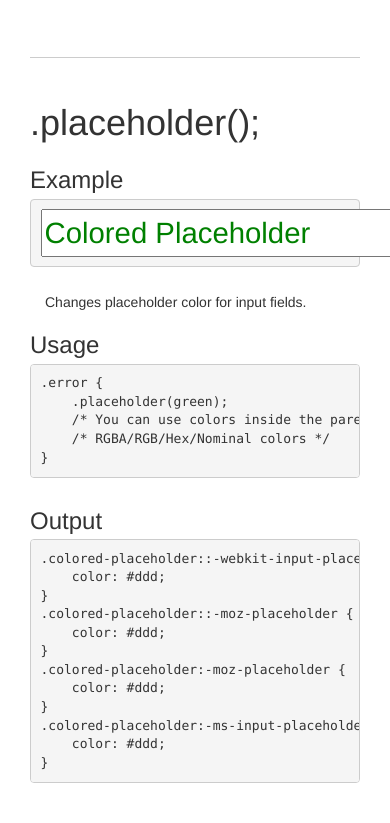
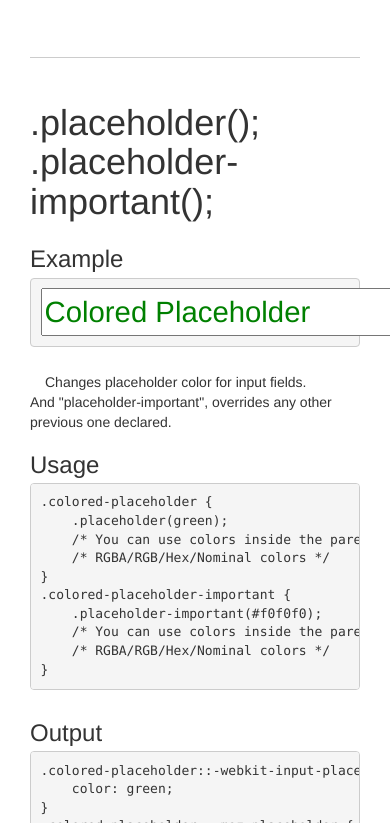
Before and after one commit to ghaschel/koffie, a website: page demo/demo.html in a window 390 px wide. Shown: the part 1881-2704 px from the top of the page. Drawn offline with Linux system fonts and the light colour scheme.

Commit message:
1.0.2 - Fixes and New mixins.
Treasure.less
> added .placeholder-important();
> added -ms-backface-visibility to .fix-flickering class
> added .animated() mixin
> added .img class, for responsive "fake" image containers.

Demo
> Fixed some entries
> Added some entries
> More coming in the next release.

```diff
--- a/demo/demo.html
+++ b/demo/demo.html
@@ -125,7 +125,8 @@ text-shadow: 2px 2px #ffff00,
 								</section>
 								<section class="col-lg-12 col-md-12 col-sm-12 col-xs-12 no-padding example" id="example-3">
 									<h1 class="clearfix">
-										.placeholder();
+										.placeholder();<br/>
+										.placeholder-important();
 									</h1>
 									<h3>Example</h3>
 									<div class="border-box">
@@ -135,12 +136,18 @@ text-shadow: 2px 2px #ffff00,
 									</div>
 									<div class="expl">
 										Changes placeholder color for input fields.<br/>
+										And "placeholder-important", overrides any other previous one declared.
 									</div>
 									<h3>Usage</h3>
 									<p>
 <pre>
-.error {
+.colored-placeholder {
     .placeholder(green);
+    /* You can use colors inside the parents */
+    /* RGBA/RGB/Hex/Nominal colors */
+}
+.colored-placeholder-important {
+    .placeholder-important(#f0f0f0);
     /* You can use colors inside the parents */
     /* RGBA/RGB/Hex/Nominal colors */
 }
@@ -150,16 +157,28 @@ text-shadow: 2px 2px #ffff00,
 									<p>
 <pre>
 .colored-placeholder::-webkit-input-placeholder{
-    color: #ddd;
+    color: green;
 }
 .colored-placeholder::-moz-placeholder {
-    color: #ddd;
+    color: green;
 }
 .colored-placeholder:-moz-placeholder {
-    color: #ddd;
+    color: green;
 }
 .colored-placeholder:-ms-input-placeholder {
-    color: #ddd;
+    color: green;
+}
+.colored-placeholder-important::-webkit-input-placeholder{
+    color: #f0f0f0 !important;
+}
+.colored-placeholder-important::-moz-placeholder {
+    color: #f0f0f0 !important;
+}
+.colored-placeholder-important:-moz-placeholder {
+    color: #f0f0f0 !important;
+}
+.colored-placeholder-important:-ms-input-placeholder {
+    color: #f0f0f0 !important;
 }
 </pre>
 									</p>
@@ -338,6 +357,8 @@ filter: alpha(opacity=50);
 input {
     &.wanted-class {
         .no-outline();
+        or
+        &:extend(.no-outline all); <-- this is the best approach
     }
 }
 </pre>
```
Also changed, not shown: bower.json (+2 -6 lines), demo/less/treasure.less (+49 -0 lines), dist/less/treasure.less.
